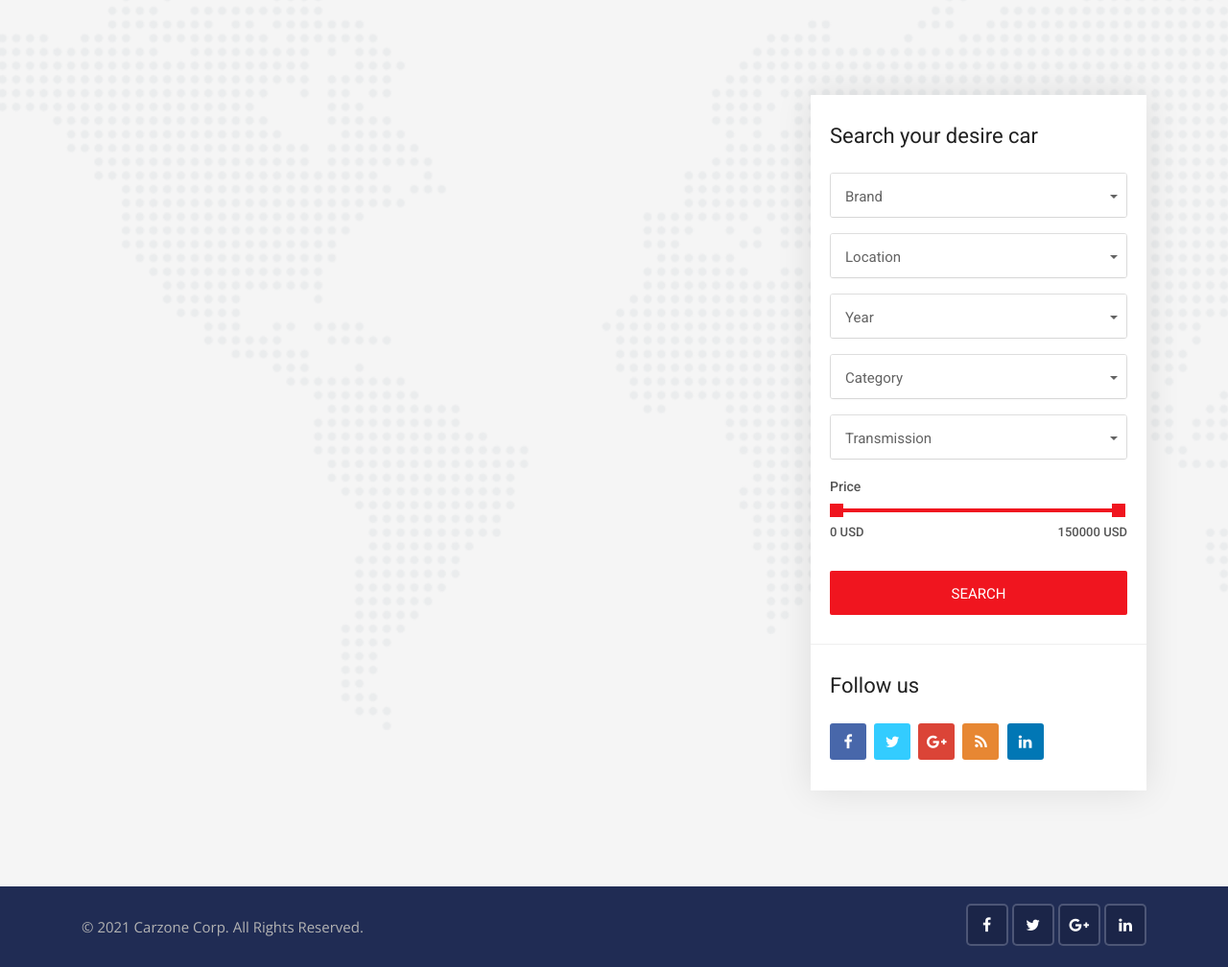
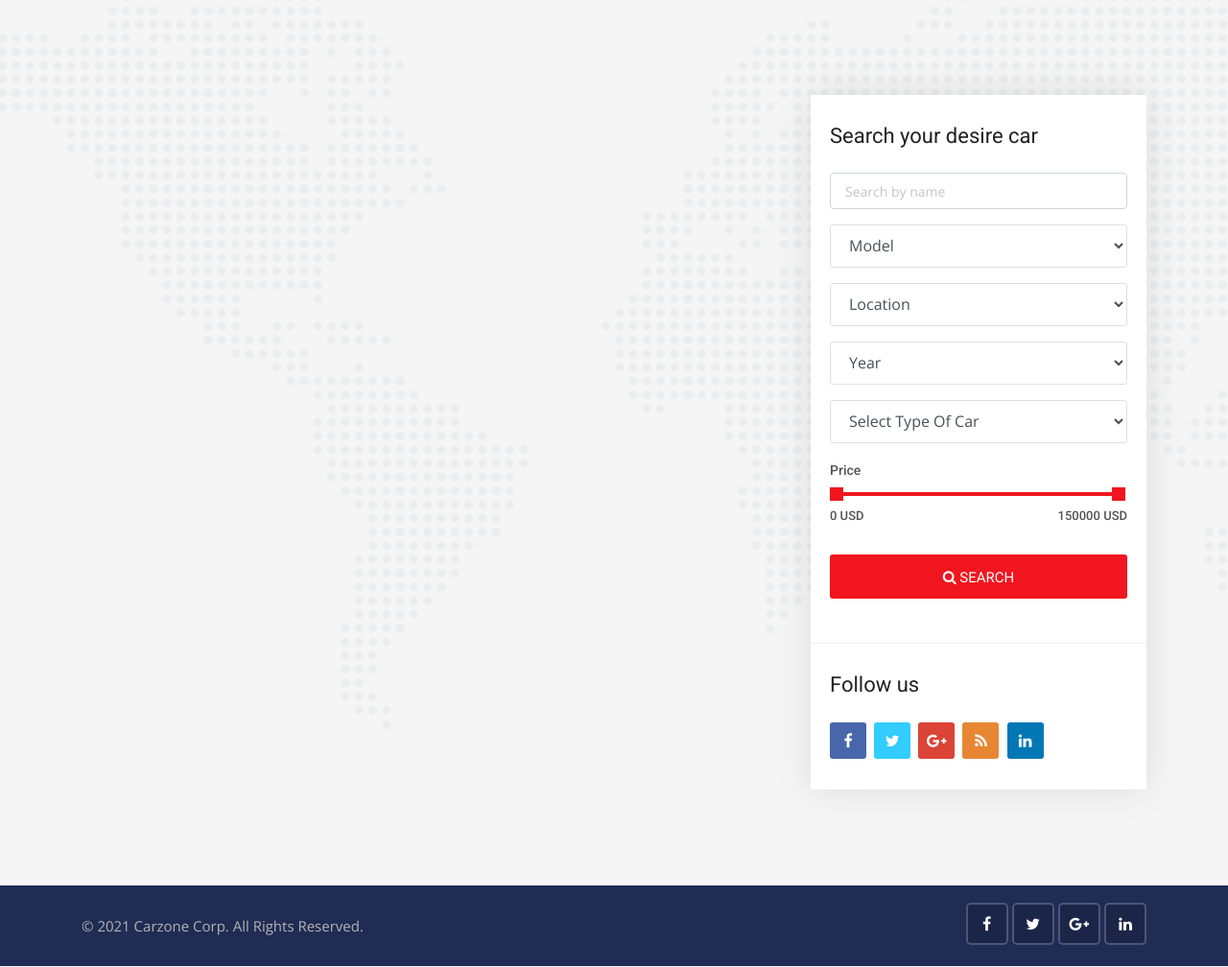
Before and after one commit to developerehis/cardealer-webapp, a Django app: page /cars in a window 1280 px wide. Shown: the part 361-1369 px from the top of the page at 96% size. Run offline with Django 3.2, Linux system fonts and the light colour scheme; data that the repository does not hold is empty; some libraries are stand-ins or nearby versions.

Commit message:
Car seach functionality

```diff
--- a/cars/urls.py
+++ b/cars/urls.py
@@ -4,4 +4,5 @@ from . import views
 urlpatterns = [
     path('cars',  views.cars, name="cars"),
     path('<int:id>', views.car_detail, name='car_detail'),
+    path('search', views.search, name="search"),
 ]
--- a/cars/views.py
+++ b/cars/views.py
@@ -8,8 +8,18 @@ def cars(request):
     paginator = Paginator(cars, 2)
     page = request.GET.get('page')
     pages_cars = paginator.get_page(page)
+
+    model_search = Car.objects.values_list('model', flat=True).distinct()
+    city_search = Car.objects.values_list('city', flat=True).distinct()
+    year_search = Car.objects.values_list('year', flat=True).distinct()
+    body_style_search = Car.objects.values_list('body_style', flat=True).distinct()
+
     data = {
         'cars': pages_cars,
+        'model_search': model_search,
+        'city_search': city_search,
+        'year_search': year_search,
+        'body_style_search': body_style_search,
     }
     return render(request, 'cars/home.html', data)
 
@@ -20,3 +30,58 @@ def car_detail(request, id):
         'single_car': single_car,
     }
     return render(request, 'cars/car_detail.html', data)
+
+def search(request):
+    cars = Car.objects.order_by('created_date')
+
+    model_search = Car.objects.values_list('model', flat=True).distinct()
+    city_search = Car.objects.values_list('city', flat=True).distinct()
+    year_search = Car.objects.values_list('year', flat=True).distinct()
+    body_style_search = Car.objects.values_list('body_style', flat=True).distinct()
+    transmition_search = Car.objects.values_list('transmition', flat=True).distinct()
+
+    if 'keyword' in request.GET:
+        keyword = request.GET['keyword']
+        if keyword:
+            cars = cars.filter(description__icontains=keyword)
+
+    if 'model' in request.GET:
+        model = request.GET['model']
+        if model:
+            cars = cars.filter(model__iexact=model)
+
+    if 'city' in request.GET:
+        city = request.GET['city']
+        if city:
+            cars = cars.filter(city__iexact=city)
+
+    if 'year' in request.GET:
+        year = request.GET['year']
+        if year:
+            cars = cars.filter(year__iexact=year)
+
+    if 'body_style' in request.GET:
+        body_style = request.GET['body_style']
+        if body_style:
+            cars = cars.filter(body_style__iexact=body_style)
+
+    if 'transmition' in request.GET:
+        transmition = request.GET['transmition']
+        if transmition:
+            cars = cars.filter(transmition__iexact=transmition)
+
+    # if 'min_price' in request.GET:
+    #     min_price = request.GET['min_price']
+    #     max_price = request.GET['max_price']
+    #     if max_price:
+    #         cars = cars.filter(price__gte=min_price, price_lte=max_price)
+
+    data = {
+        'cars': cars,
+        'model_search': model_search,
+        'city_search': city_search,
+        'year_search': year_search,
+        'body_style_search': body_style_search,
+        'transmition_search': transmition_search,
+    }
+    return render(request, 'cars/search.html', data)
--- a/templates/base.html
+++ b/templates/base.html
@@ -53,8 +53,8 @@
 <!-- Full Page Search -->
 <div id="full-page-search">
     <button type="button" class="close">×</button>
-    <form action="https://storage.googleapis.com/theme-vessel/carhouse/index.html#" class="search-header">
-        <input type="search" value="" placeholder="type keyword(s) here. Eg: audi, benz etc" />
+    <form action="{% url 'search' %}" class="search-header">
+        <input type="search" value="" placeholder="type keyword(s) here. Eg: audi, benz etc" name="keyword" />
         <button type="submit" class="btn btn-sm button-theme">Search</button>
     </form>
 </div>
--- a/templates/cars/home.html
+++ b/templates/cars/home.html
@@ -132,55 +132,40 @@
                     <!-- Advanced search start -->
                     <div class="widget advanced-search2">
                         <h3 class="sidebar-title">Search your desire car</h3>
-                        <form method="GET">
+                       <form action="{% url 'search' %}" method="">
                 <div class="form-group">
-                                <select class="selectpicker search-fields" name="brand">
-                                    <option>Brand</option>
-                                    <option>Any</option>
-                                    <option>New</option>
-                                    <option>Semi-New</option>
-                                    <option>Damaged</option>
-                                    <option>Used</option>
+                    <input type="text" name="keyword" placeholder="Search by name" class="form-control">
+                </div>
+                <div class="form-group">
+                    <select class="form-control search-fields" name="model">
+                        <option selected="true" disabled="disabled">Model</option>
+                        {% for model in model_search %}
+                        <option value="{{ model }}">{{ model }}</option>
+                        {% endfor %}
                     </select>
                 </div>
                 <div class="form-group">
-                                <select class="selectpicker search-fields" name="location">
-                                    <option>Location</option>
-                                    <option>United States</option>
-                                    <option>United Kingdom</option>
-                                    <option>American Samoa</option>
-                                    <option>Belgium</option>
-                                    <option>Cameroon</option>
-                                    <option>Canada</option>
+                    <select class="form-control search-fields" name="city">
+                        <option selected="true" disabled="disabled">Location</option>
+                        {% for city in city_search %}
+                        <option value="{{ city }}">{{ city }}</option>
+                        {% endfor %}
                     </select>
                 </div>
                 <div class="form-group">
-                                <select class="selectpicker search-fields" name="year">
-                                    <option>Year</option>
-                                    <option>2016</option>
-                                    <option>2017</option>
-                                    <option>2018</option>
-                                    <option>2019</option>
-                                    <option>2020</option>
+                    <select class="form-control search-fields" name="year">
+                        <option selected="true" disabled="disabled">Year</option>
+                       {% for year in year_search  %}
+                        <option value="{{ year }}">{{ year }}</option>
+                        {% endfor %}
                     </select>
                 </div>
                 <div class="form-group">
-                                <select class="selectpicker search-fields" name="category">
-                                    <option>Category</option>
-                                    <option>Luxury Car</option>
-                                    <option>Pickup Truck</option>
-                                    <option>Minivan</option>
-                                    <option>Truck</option>
-                                    <option>Sports Car</option>
-                                    <option>Wagon</option>
-                                </select>
-                            </div>
-                            <div class="form-group">
-                                <select class="selectpicker search-fields" name="transmission">
-                                    <option>Transmission</option>
-                                    <option>Automatic</option>
-                                    <option>Manual</option>
-                                    <option>Tiptronic</option>
+                    <select class="form-control search-fields" name="body_style">
+                        <option selected="true" disabled="disabled">Select Type Of Car</option>
+                         {% for body_style in body_style_search  %}
+                        <option value="{{ body_style }}">{{ body_style }}</option>
+                        {% endfor %}
                     </select>
                 </div>
                 <div class="range-slider clearfix">
@@ -188,8 +173,10 @@
                                 <div data-min="0" data-max="150000"  data-min-name="min_price" data-max-name="max_price" data-unit="USD" class="range-slider-ui ui-slider" aria-disabled="false"></div>
                                 <div class="clearfix"></div>
                             </div>
-                            <div class="form-group mb-0">
-                                <button class="search-button btn">Search</button>
+                <div class="form-group">
+                    <button class="btn btn-block button-theme btn-md">
+                        <i class="fa fa-search"></i> Search
+                    </button>
                 </div>
             </form>
                     </div>
```
Also changed, not shown: pages/views.py (+13 -0 lines), templates/cars/search.html (added, +181 -0 lines), templates/pages/home.html (+20 -32 lines). Lines whose indentation alone changed are shown as unchanged.
